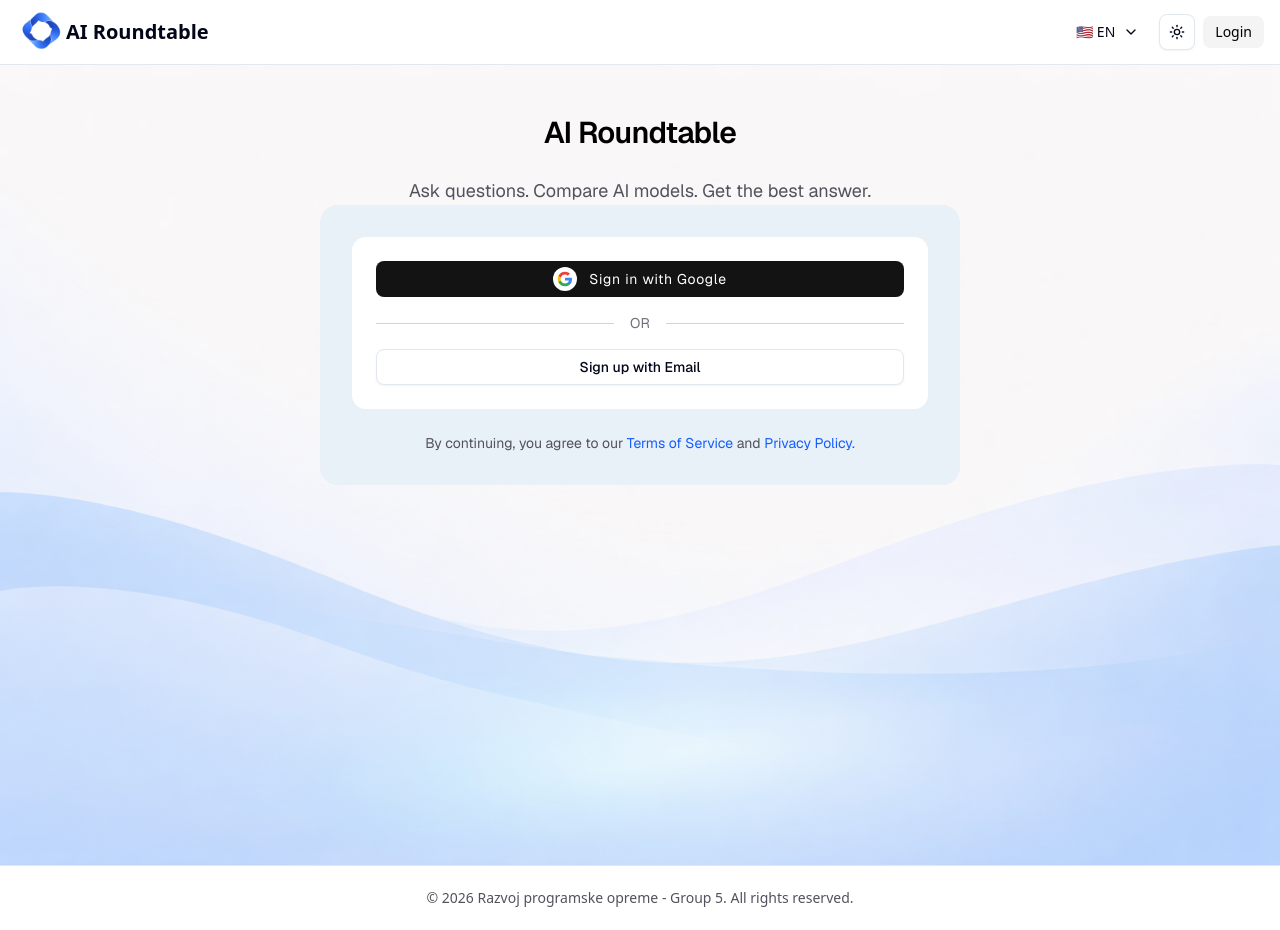
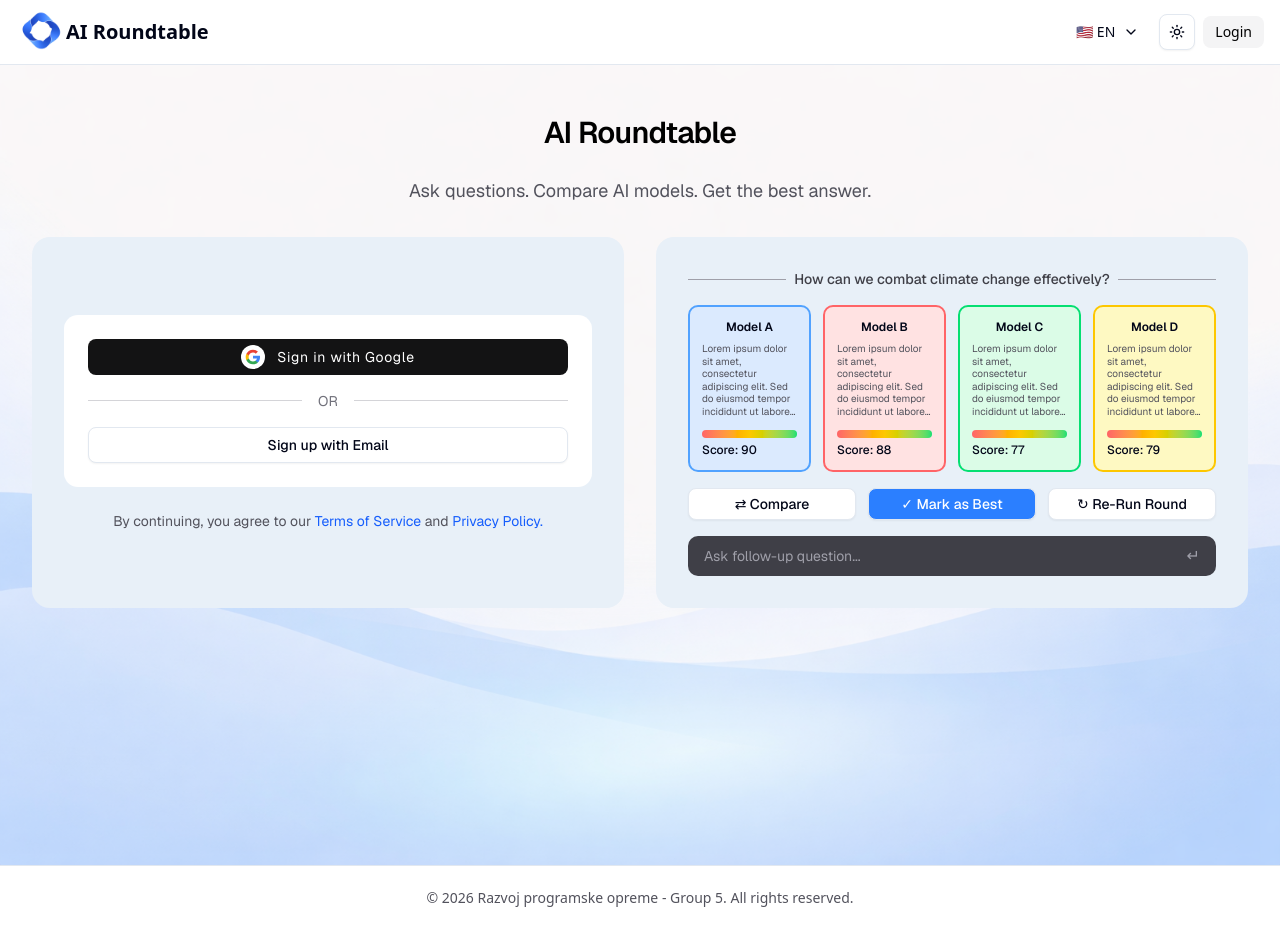
Before and after one commit to Altr0y/AI-OkroglaMiza, a Next.js app in the folder frontend/: page / in a window 1280 px wide. Built offline with nearby package versions, Linux system fonts and the light colour scheme; no server answers.

Commit message:
feat: Add Demo component on the Landing page

```diff
--- a/frontend/app/page.tsx
+++ b/frontend/app/page.tsx
@@ -5,6 +5,7 @@ import { useTranslations } from 'next-intl';
 import { Suspense } from 'react';
 
 import { SignupFormLanding } from '@/components/signup-form-landing';
+import { Demo } from '@/components/demo';
 
 export default function Home() {
   const t = useTranslations('HomePage');
@@ -33,8 +34,8 @@ export default function Home() {
         <div className='absolute inset-0 bg-white/0 dark:bg-black/70 z-10'></div>
 
         {/* Content */}
-        <div className='relative z-20 flex w-full max-w-3xl flex-col items-center justify-start pt-12 px-16'>
-          <div className='flex flex-col items-center gap-6 text-center'>
+        <div className='relative z-20 flex w-full max-w-7xl flex-col items-center justify-start pt-12 px-8'>
+          <div className='flex flex-col items-center gap-6 text-center mb-8'>
             <Suspense fallback={<div>Loading...</div>}>
               <h1 className='text-3xl font-semibold leading-10 tracking-tight text-black dark:text-zinc-50'>
                 {t('title')}
@@ -45,8 +46,9 @@ export default function Home() {
             </Suspense>
           </div>
 
-          <div className='flex w-full max-w-6xl gap-8'>
+          <div className='flex w-full gap-8'>
             <SignupFormLanding />
+            <Demo />
           </div>
         </div>
       </main>
--- /dev/null
+++ b/frontend/components/demo.tsx
@@ -0,0 +1,85 @@
+import { Button } from '@/components/ui/button';
+import { useTranslations } from 'next-intl';
+
+export function Demo() {
+  const t = useTranslations('Demo');
+
+  return (
+    <div className='flex-1 flex flex-col gap-4 p-8 bg-[#e8f0f8] dark:bg-zinc-800 rounded-2xl'>
+      {/* Question Header */}
+      <div className='flex items-center gap-2'>
+        <div className='flex-1 h-px bg-zinc-400'></div>
+        <span className='text-sm font-medium text-zinc-700 dark:text-zinc-300'>
+          {t('title')}
+        </span>
+        <div className='flex-1 h-px bg-zinc-400'></div>
+      </div>
+
+      {/* Model Cards */}
+      <div className='grid grid-cols-4 gap-3'>
+        {[
+          {
+            name: 'Model A',
+            color: 'bg-blue-100 border-blue-400',
+            score: 90,
+          },
+          {
+            name: 'Model B',
+            color: 'bg-red-100 border-red-400',
+            score: 88,
+          },
+          {
+            name: 'Model C',
+            color: 'bg-green-100 border-green-400',
+            score: 77,
+          },
+          {
+            name: 'Model D',
+            color: 'bg-yellow-100 border-yellow-400',
+            score: 79,
+          },
+        ].map((model) => (
+          <div
+            key={model.name}
+            className={`${model.color} border-2 rounded-lg p-3 text-xs`}
+          >
+            <h3 className='font-semibold text-center mb-2'>{model.name}</h3>
+            <p className='text-zinc-600 text-[10px] leading-tight mb-3 line-clamp-6'>
+              Lorem ipsum dolor sit amet, consectetur adipiscing elit. Sed do
+              eiusmod tempor incididunt ut labore et dolore magna aliqua.
+            </p>
+            <div className='h-2 bg-gradient-to-r from-red-400 via-yellow-400 to-green-400 rounded-full mb-1'></div>
+            <p className='text-xs font-medium'>
+              {t('score')}: {model.score}
+            </p>
+          </div>
+        ))}
+      </div>
+
+      {/* Action Buttons */}
+      <div className='flex gap-3'>
+        <Button variant='outline' size='sm' className='flex-1 bg-white'>
+          ⇄ {t('compareButton')}
+        </Button>
+        <Button
+          variant='outline'
+          size='sm'
+          className='flex-1 bg-blue-500 text-white hover:bg-blue-600'
+        >
+          ✓ {t('bestButton')}
+        </Button>
+        <Button variant='outline' size='sm' className='flex-1 bg-white'>
+          ↻ {t('reRunButton')}
+        </Button>
+      </div>
+
+      {/* Follow-up Input */}
+      <div className='flex items-center gap-2 bg-zinc-700 rounded-lg px-4 py-2'>
+        <span className='text-zinc-400 text-sm'>
+          {t('followUpQuestionInput')}
+        </span>
+        <span className='ml-auto text-zinc-400'>↵</span>
+      </div>
+    </div>
+  );
+}
--- a/frontend/components/ui/questions.tsx
+++ /dev/null
@@ -1,36 +0,0 @@
-import Image from 'next/image';
-
-import {
-  Item,
-  ItemContent,
-  ItemDescription,
-  ItemGroup,
-  ItemHeader,
-  ItemTitle,
-} from '@/components/ui/item';
-
-export function Questions() {
-  return (
-    <div className='flex w-full max-w-xl flex-col gap-6'>
-      <ItemGroup className='grid grid-cols-3 gap-4'>
-        {models.map((model) => (
-          <Item key={model.name} variant='outline'>
-            <ItemHeader>
-              <Image
-                src={model.image}
-                alt={model.name}
-                width={128}
-                height={128}
-                className='aspect-square w-full rounded-sm object-cover'
-              />
-            </ItemHeader>
-            <ItemContent>
-              <ItemTitle>{model.name}</ItemTitle>
-              <ItemDescription>{model.description}</ItemDescription>
-            </ItemContent>
-          </Item>
-        ))}
-      </ItemGroup>
-    </div>
-  );
-}
--- a/frontend/messages/en.json
+++ b/frontend/messages/en.json
@@ -47,5 +47,13 @@
     "light": "Light",
     "dark": "Dark",
     "system": "System"
+  },
+  "Demo": {
+    "title": "How can we combat climate change effectively?",
+    "score": "Score",
+    "compareButton": "Compare",
+    "bestButton": "Mark as Best",
+    "reRunButton": "Re-Run Round",
+    "followUpQuestionInput": "Ask follow-up question..."
   }
 }
--- a/frontend/messages/sl.json
+++ b/frontend/messages/sl.json
@@ -47,5 +47,13 @@
     "light": "Svetlo",
     "dark": "Temno",
     "system": "Sistem"
+  },
+  "Demo": {
+    "title": "Kako lahko učinkovito preprečimo podnebne spremembe?",
+    "score": "Ocena",
+    "compareButton": "Primerjaj",
+    "bestButton": "Označi kot najboljši",
+    "reRunButton": "Ponovno zaženi krog",
+    "followUpQuestionInput": "Postavi naslednje vprašanje ..."
   }
 }
```
